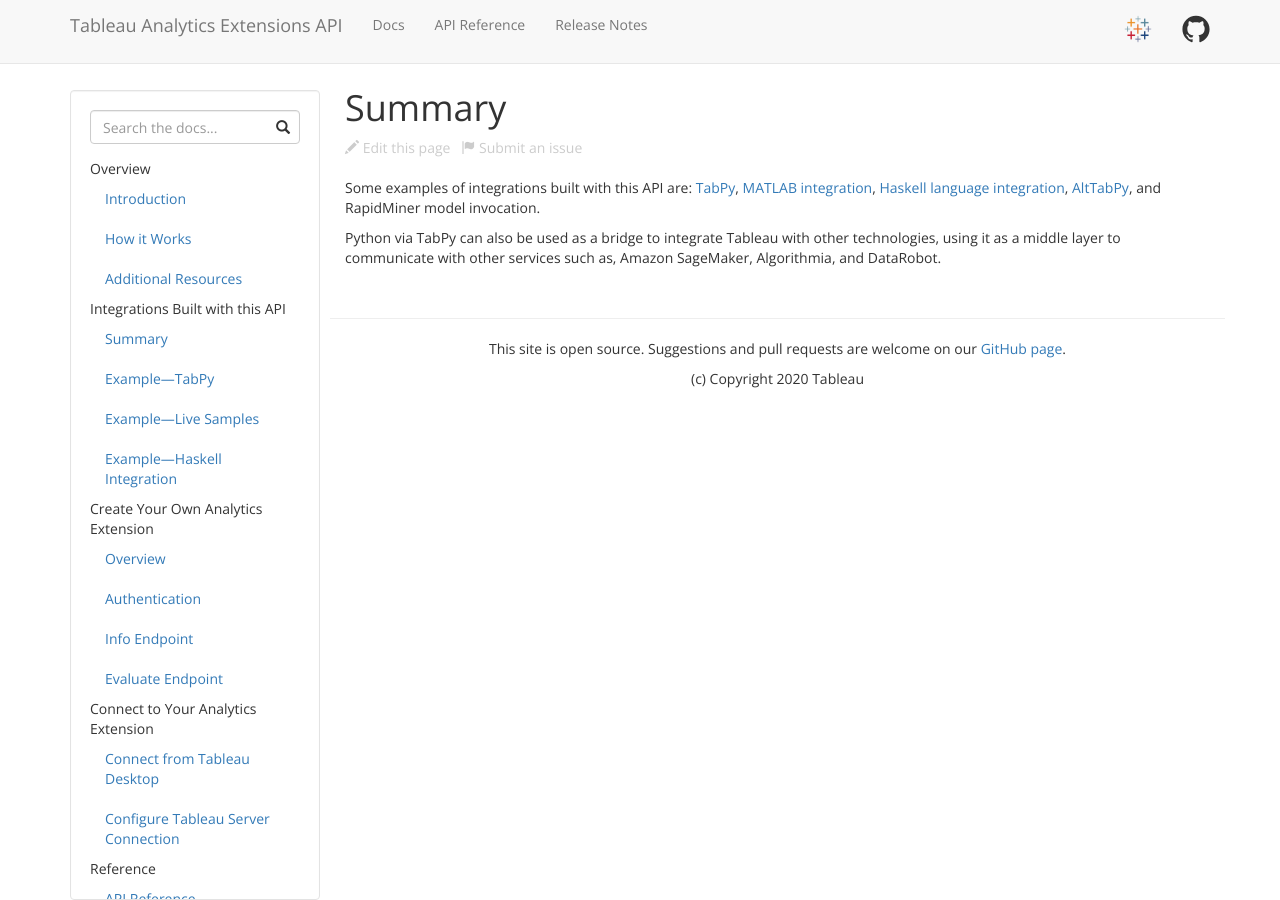
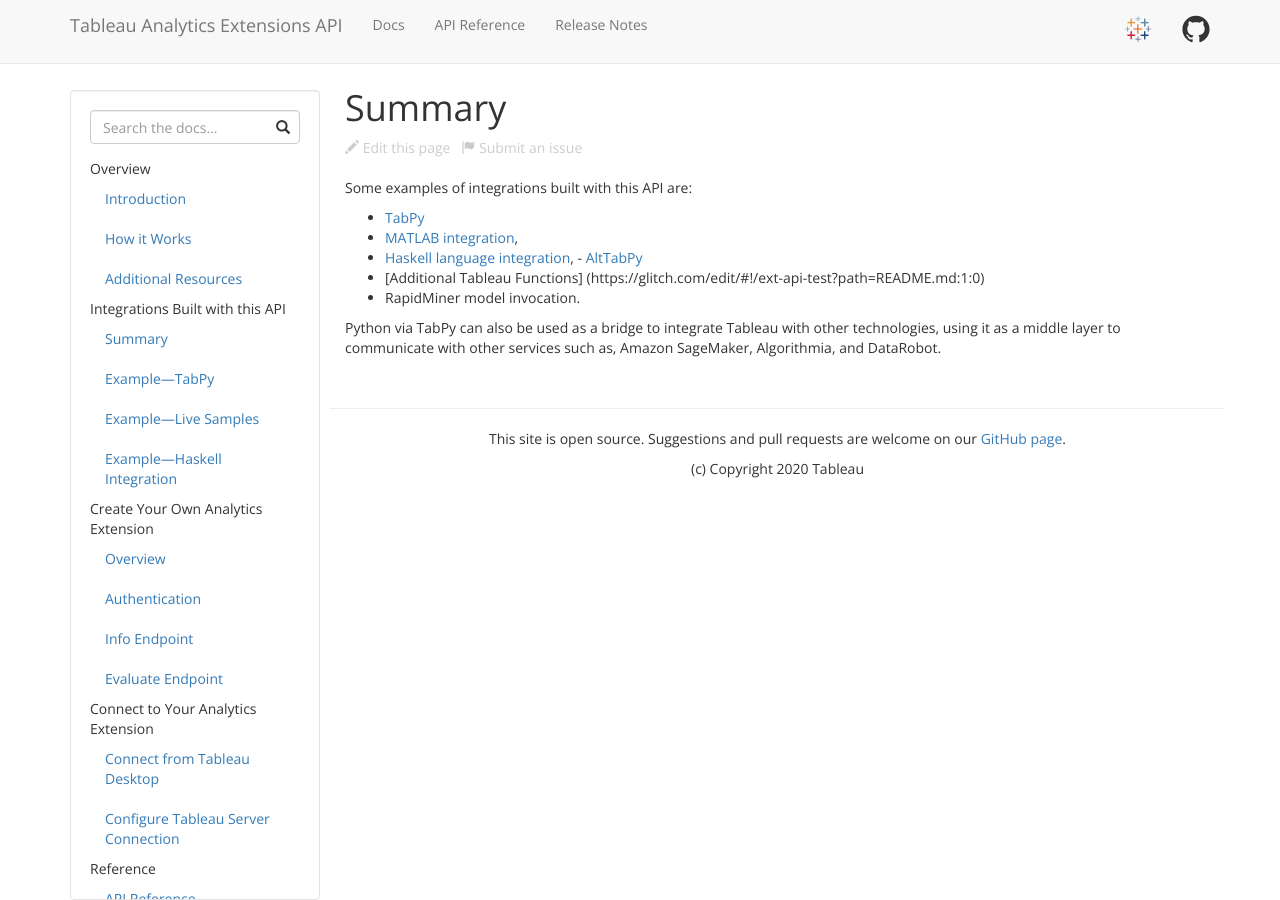
Before and after one commit to tableau/analytics-extensions-api, a Jekyll site: the page built from docs/ae_summary.md, in a window 1280 px wide. Built offline with Jekyll 4.4.1, drawn with Linux system fonts in a browser that asks for light colours; nearby versions of some CDN libraries.

Commit message:
Update ae_summary.md

```diff
--- a/docs/ae_summary.md
+++ b/docs/ae_summary.md
@@ -3,6 +3,11 @@
 layout: docs
 ---
 
-Some examples of integrations built with this API are: [TabPy](https://github.com/tableau/TabPy), [MATLAB integration](https://www.mathworks.com/products/reference-architectures/tableau.html), [Haskell language integration](https://databoss.starschema.net/tableau-external-services-api-adding-haskell-calculations/), [AltTabPy](https://alttabpy.readthedocs.io/en/latest/index.html), and RapidMiner model invocation.
+Some examples of integrations built with this API are:
+- [TabPy](https://github.com/tableau/TabPy)
+- [MATLAB integration](https://www.mathworks.com/products/reference-architectures/tableau.html),
+- [Haskell language integration](https://databoss.starschema.net/tableau-external-services-api-adding-haskell-calculations/), - [AltTabPy](https://alttabpy.readthedocs.io/en/latest/index.html)
+- [Additional Tableau Functions] (https://glitch.com/edit/#!/ext-api-test?path=README.md:1:0)
+- RapidMiner model invocation.
 
 Python via TabPy can also be used as a bridge to integrate Tableau with other technologies, using it as a middle layer to communicate with other services such as, Amazon SageMaker, Algorithmia, and DataRobot.
```
